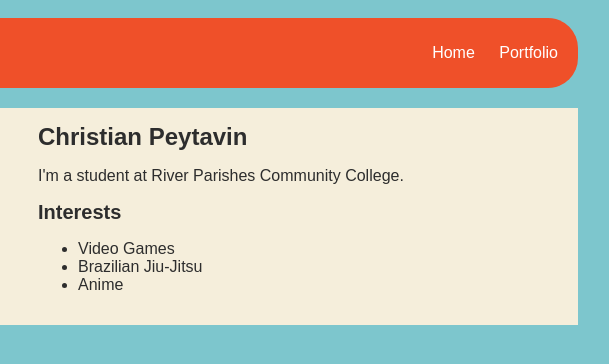
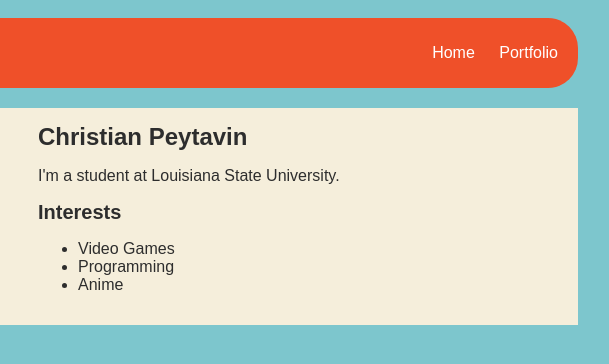
Before and after one commit to cdubs061/OperationSparkPersonalWebsite, a plain HTML site: page index.html in a window 1280 px wide. Shown: the full height of the page, 462-1071 px from the left. Drawn offline with Linux system fonts and the light colour scheme.

Commit message:
Update index.html

```diff
--- a/index.html
+++ b/index.html
@@ -89,14 +89,14 @@
             <div class="content">
                 <header>Christian Peytavin</header>
 
-                <p>I'm a student at River Parishes Community College.</p>
+                <p>I'm a student at Louisiana State University.</p>
 
                 <section class="interests">
                     <header>Interests</header>
 
                     <ul>
                         <li>Video Games</li>
-                        <li>Brazilian Jiu-Jitsu</li>
+                        <li>Programming</li>
                         <li>Anime</li>
                     </ul>
                 </section>
```
